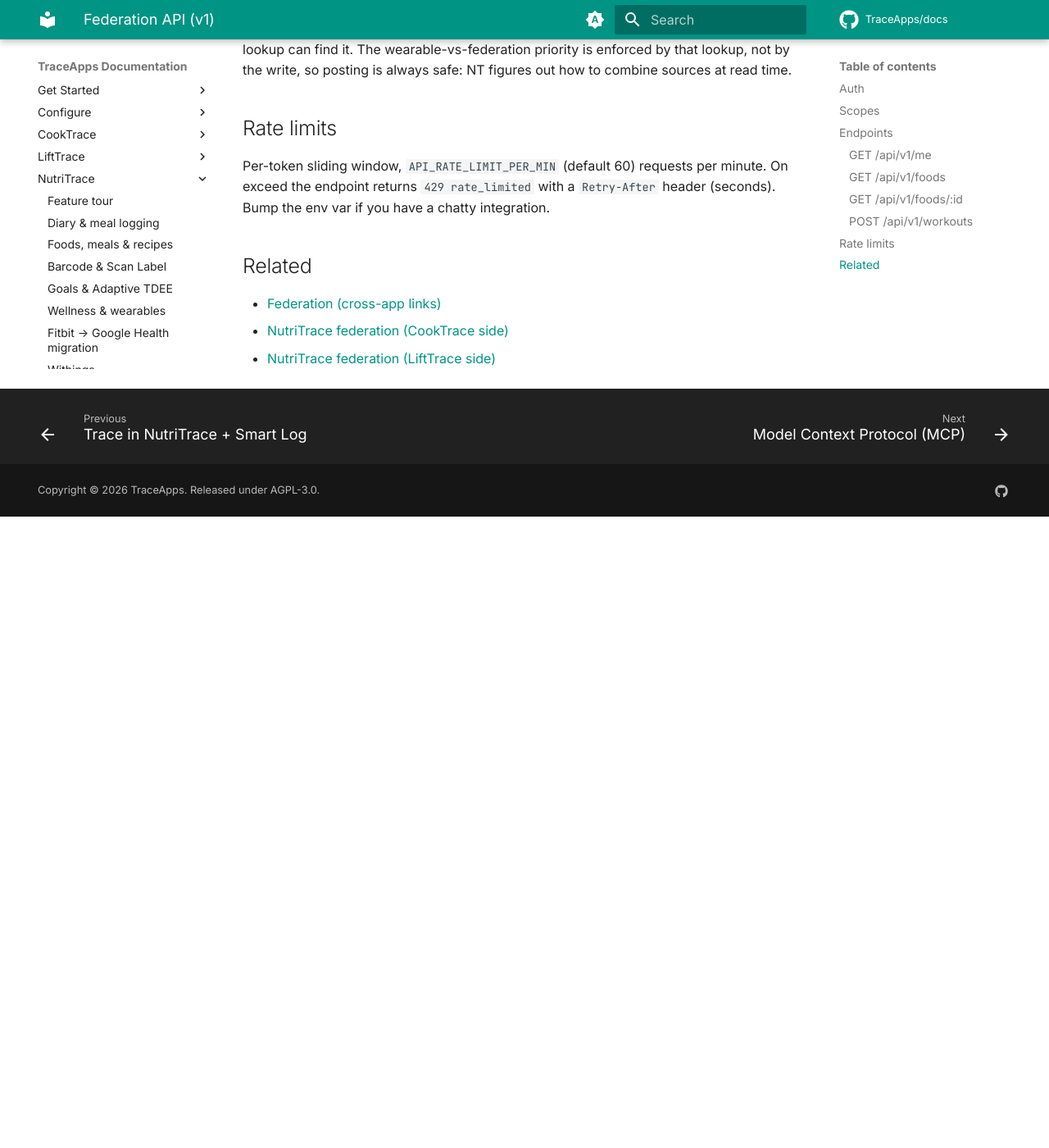
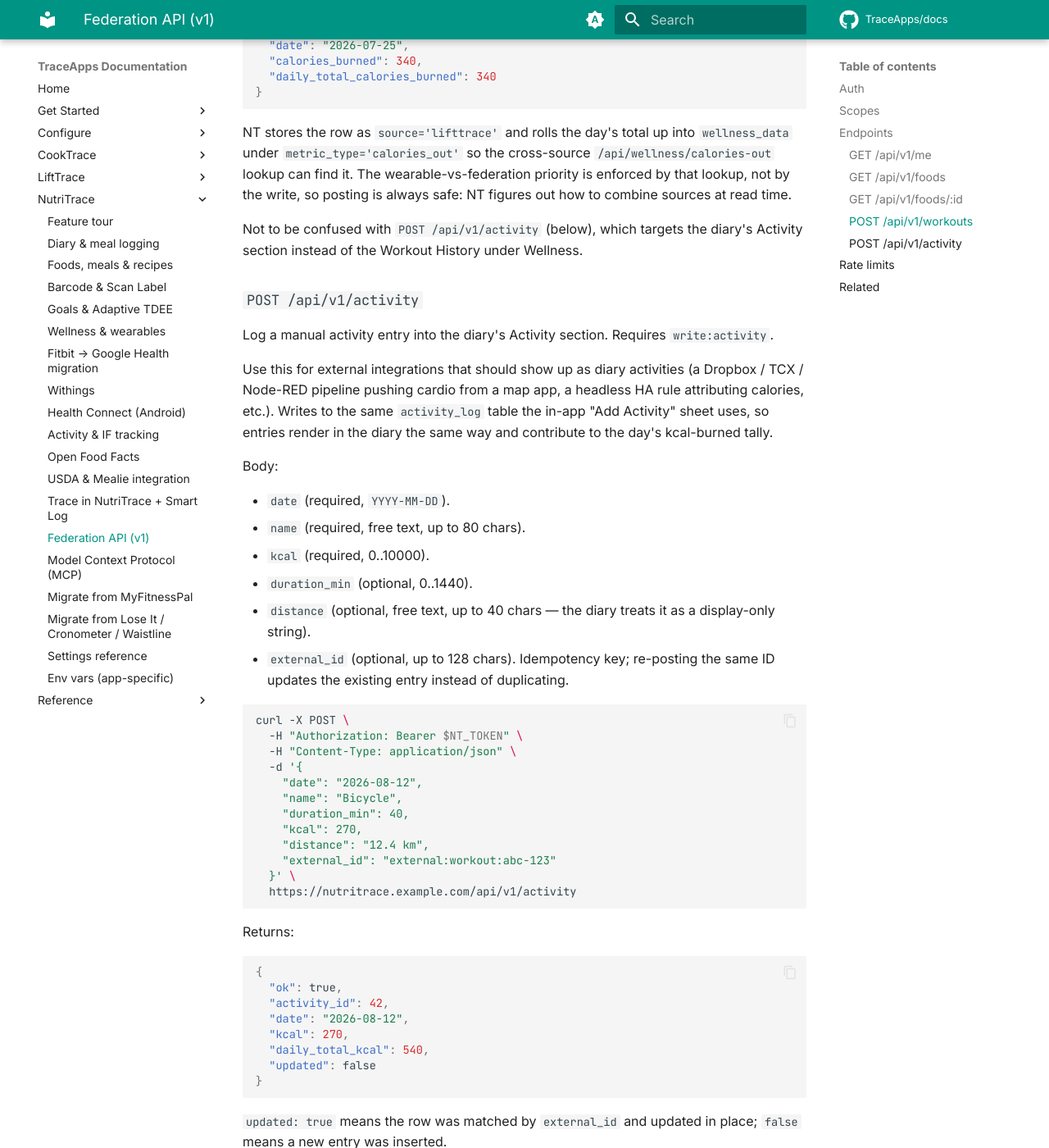
Before and after one commit to TraceApps/docs, an MkDocs documentation site: the page built from docs/nutritrace/federation-api.md, in a window 1280 px wide and 1400 px high, scrolled down 3645 px. Shown: the whole window at 82% size. Built offline with MkDocs 1.6.1 and Material for MkDocs 9.7.7, drawn with Linux system fonts in a browser that asks for light colours; comment, search, counter and statistics services are not loaded; before the commit the page ends 4275 px from its top, so only the background shows below that; some of the changed text lies outside the part shown.

Commit message:
nutritrace(federation-api): document POST /api/v1/activity + write:activity scope

````diff
--- a/docs/nutritrace/federation-api.md
+++ b/docs/nutritrace/federation-api.md
@@ -30,7 +30,9 @@ Two scopes today, gated per-endpoint. Tokens can hold any combination.
 | Scope | Grants | Used by |
 |---|---|---|
 | `read:foods` | Read the token owner's foods library | CookTrace |
-| `write:workouts` | Post workouts into the token owner's wellness history | LiftTrace |
+| `write:workouts` | Post workouts into the token owner's wellness history (Settings → Wellness → Workout History) | LiftTrace |
+| `write:activity` | Log manual activity entries into the diary Activity section | External trackers, headless integrations |
+| `write:body-measurements` | Push scale readings into the diary's body-stats | Home Assistant, Node-RED, Gadgetbridge |
 
 Adding unknown scopes at token-creation time is silently dropped (forward-compat for clients written against a future NT). A token with no valid scopes is rejected.
 
@@ -150,6 +152,53 @@ Returns:
 
 NT stores the row as `source='lifttrace'` and rolls the day's total up into `wellness_data` under `metric_type='calories_out'` so the cross-source `/api/wellness/calories-out` lookup can find it. The wearable-vs-federation priority is enforced by that lookup, not by the write, so posting is always safe: NT figures out how to combine sources at read time.
 
+Not to be confused with `POST /api/v1/activity` (below), which targets the diary's Activity section instead of the Workout History under Wellness.
+
+### `POST /api/v1/activity`
+
+Log a manual activity entry into the diary's Activity section. Requires `write:activity`.
+
+Use this for external integrations that should show up as diary activities (a Dropbox / TCX / Node-RED pipeline pushing cardio from a map app, a headless HA rule attributing calories, etc.). Writes to the same `activity_log` table the in-app "Add Activity" sheet uses, so entries render in the diary the same way and contribute to the day's kcal-burned tally.
+
+Body:
+
+- `date` (required, `YYYY-MM-DD`).
+- `name` (required, free text, up to 80 chars).
+- `kcal` (required, 0..10000).
+- `duration_min` (optional, 0..1440).
+- `distance` (optional, free text, up to 40 chars — the diary treats it as a display-only string).
+- `external_id` (optional, up to 128 chars). Idempotency key; re-posting the same ID updates the existing entry instead of duplicating.
+
+```bash
+curl -X POST \
+  -H "Authorization: Bearer $NT_TOKEN" \
+  -H "Content-Type: application/json" \
+  -d '{
+    "date": "2026-08-12",
+    "name": "Bicycle",
+    "duration_min": 40,
+    "kcal": 270,
+    "distance": "12.4 km",
+    "external_id": "external:workout:abc-123"
+  }' \
+  https://nutritrace.example.com/api/v1/activity
+```
+
+Returns:
+
+```json
+{
+  "ok": true,
+  "activity_id": 42,
+  "date": "2026-08-12",
+  "kcal": 270,
+  "daily_total_kcal": 540,
+  "updated": false
+}
+```
+
+`updated: true` means the row was matched by `external_id` and updated in place; `false` means a new entry was inserted.
+
 ## Rate limits
 
 Per-token sliding window, `API_RATE_LIMIT_PER_MIN` (default 60) requests per minute. On exceed the endpoint returns `429 rate_limited` with a `Retry-After` header (seconds). Bump the env var if you have a chatty integration.
````
